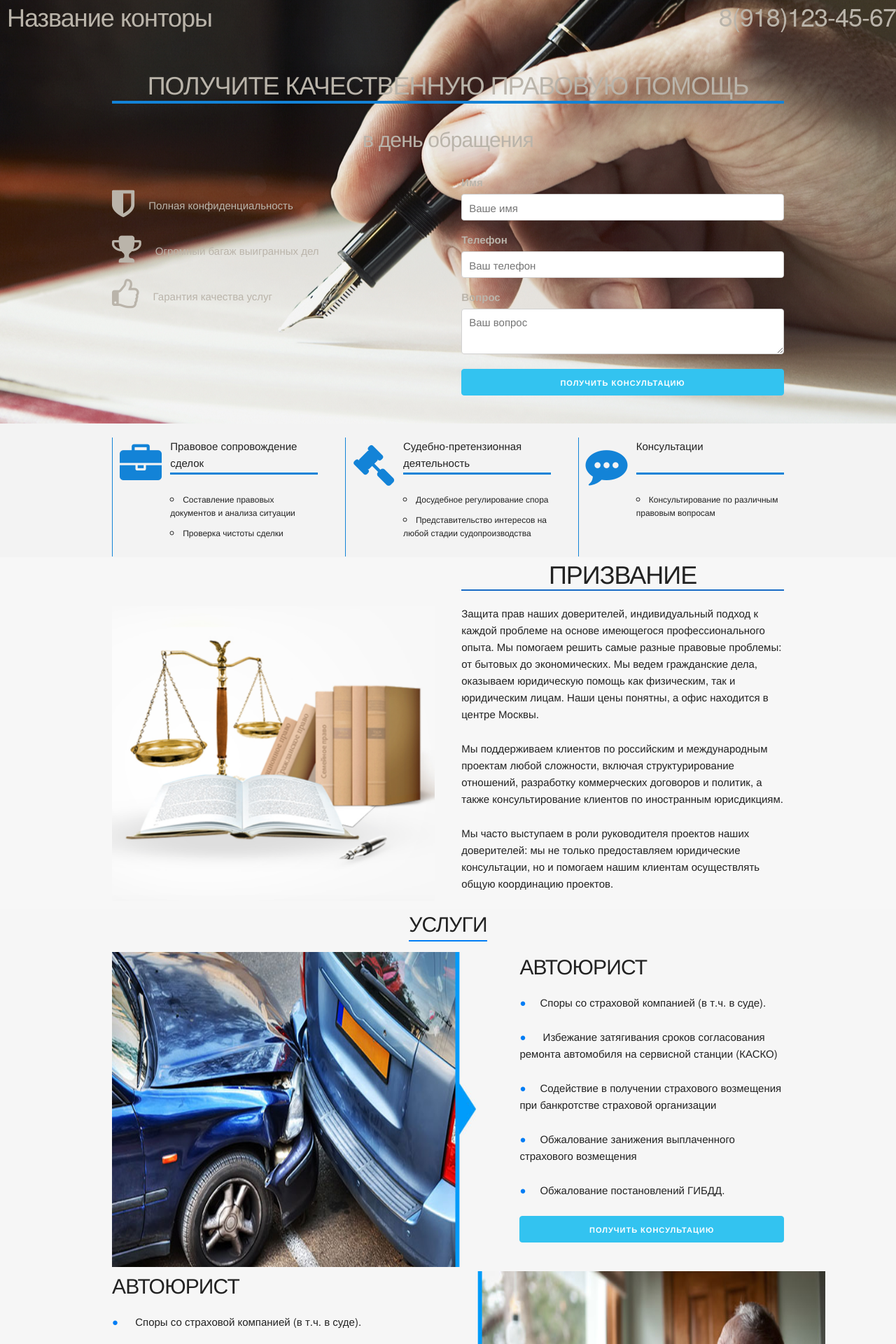
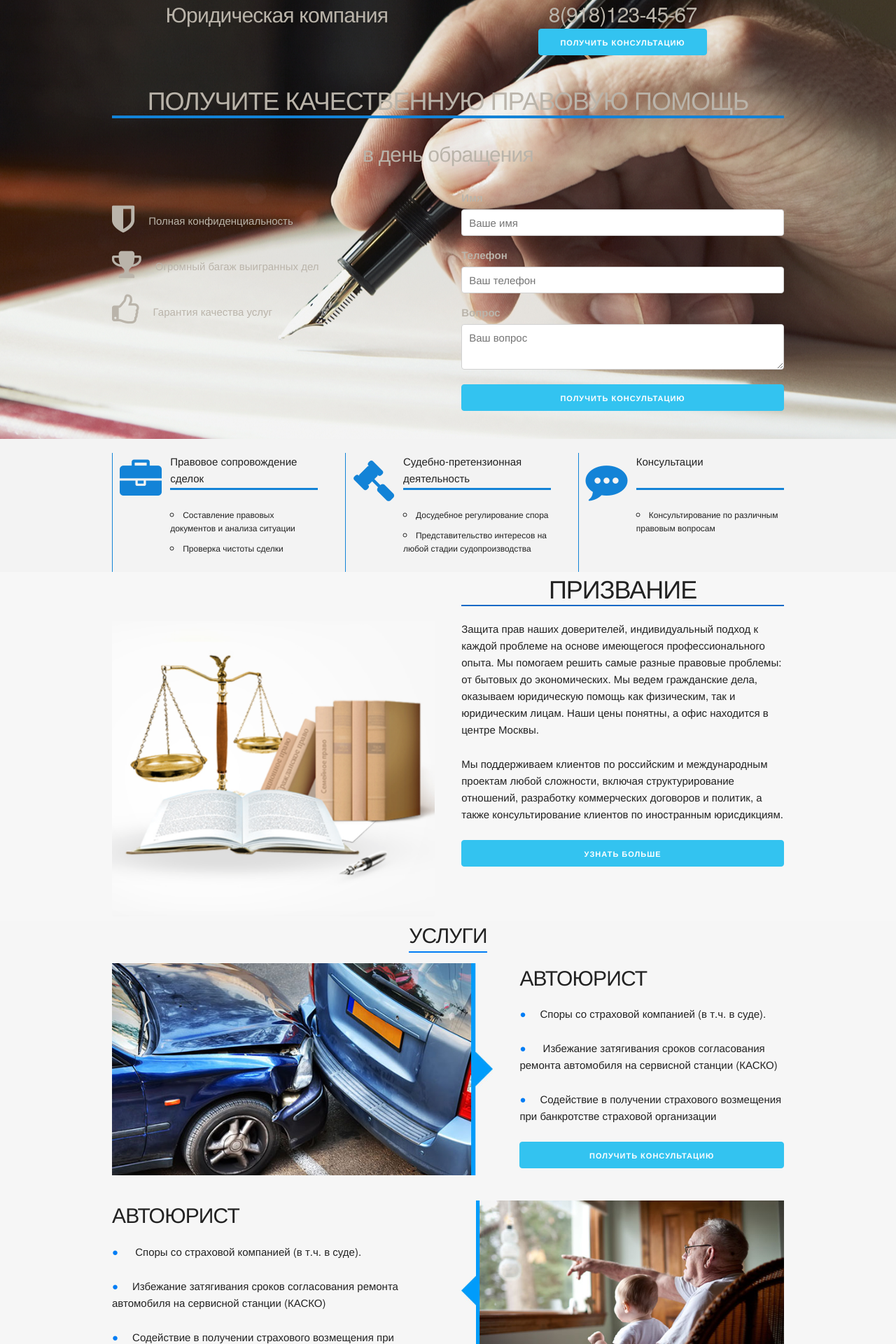
Before and after one commit to YellowAgency/lawers_landing, a Django app: page / in a window 1280 px wide. Shown: the top 1920 px of the page at 70% size. Run offline with Django 3.2, Linux system fonts and the light colour scheme.

Commit message:
fixed styles

```diff
--- a/static/css/fourth_screen.css
+++ b/static/css/fourth_screen.css
@@ -8,14 +8,14 @@
     border-bottom: 2px solid #007df5;
 }
 .services__img_div{
+    margin-bottom: 30px;
 }
 .services__describe_list__p_span{
     color: #007df5;
     margin-right: 20px;
 }
 .services__img_div__img{
-    width: 520px;
-    height: 450px;
+    width: 100%;
 }
 .services__CTA_button{
         border: none !important;
--- a/static/css/main.css
+++ b/static/css/main.css
@@ -3,16 +3,16 @@
     color: #bab4aa;
 }
 
-.header__name_left {
-    text-align: left;
-}
-
-.header__name_right {
-    text-align: right;
+.header_center {
+    text-align: center;
 }
 
 .header__name_padding {
     padding-left: 10px;
+}
+
+.header__number_margin {
+    margin-bottom: 0;
 }
 
 .header__hello {
--- a/static/css/screen3.css
+++ b/static/css/screen3.css
@@ -17,7 +17,11 @@
     padding-top: 70px;
 }
 
-footer{
+.vocation_padding {
+    padding-top: 10px;
+}
+
+.footer{
     font-size: 10px;
     color: white;
     background-color: #333333;
--- a/templates/base.html
+++ b/templates/base.html
@@ -16,18 +16,22 @@
 <body>
 {% block header %}
     <header class="header">
-
-        <div class="row">
-            <div class="six columns">
-                <h3 class="header__name_padding header__name_left ">
-                    Название конторы
-                </h3>
+        <div class="container">
+            <div class="row header_center">
+                <div class="six columns">
+                    <h4 class="header__name_padding">
+                        Юридическая компания
+                    </h4>
+                </div>
+                <div class="six columns">
+                    <h4 class="header__number_margin">
+                        8(918)123-45-67
+                    </h4>
+                    <button class="button-primary">
+                        Получить консультацию
+                    </button>
+                </div>
             </div>
-            <h3 class="six columns header__name_right">
-                8(918)123-45-67
-            </h3>
-        </div>
-        <div class="container">
             <div class="row">
                 <div class="twelve column">
                     <h3 class="header__hello main__hello_border">
@@ -76,7 +80,8 @@
                             <label for="phone_number">Телефон</label>
                             <input class="u-full-width" type="text" placeholder="Ваш телефон" id="phone_number">
                             <label for="question_input">Вопрос</label>
-                            <textarea class="u-full-width" name="question" id="question_input" placeholder="Ваш вопрос"></textarea>
+                            <textarea class="u-full-width" name="question" id="question_input"
+                                      placeholder="Ваш вопрос"></textarea>
                             <input class="u-full-width button-primary" type="submit" value="получить консультацию">
                         </div>
                     </form>
@@ -153,18 +158,20 @@
                         ПРИЗВАНИЕ
                     </h3>
 
-                    <p>Защита прав наших доверителей, индивидуальный подход к каждой проблеме на основе имеющегося
+                    <p>
+                        Защита прав наших доверителей, индивидуальный подход к каждой проблеме на основе имеющегося
                         профессионального опыта. Мы помогаем решить самые разные правовые проблемы: от бытовых до
                         экономических. Мы ведем гражданские дела, оказываем юридическую помощь как физическим, так и
-                        юридическим лицам. Наши цены понятны, а офис находится в центре Москвы.</p>
-
-                    <p>Мы поддерживаем клиентов по российским и международным проектам любой сложности, включая
+                        юридическим лицам. Наши цены понятны, а офис находится в центре Москвы.
+                    </p>
+                    <p>
+                        Мы поддерживаем клиентов по российским и международным проектам любой сложности, включая
                         структурирование отношений, разработку коммерческих договоров и политик, а также
-                        консультирование клиентов по иностранным юрисдикциям.</p>
-
-                    <p>Мы часто выступаем в роли руководителя проектов наших доверителей: мы не только предоставляем
-                        юридические консультации, но и помогаем нашим клиентам осуществлять общую координацию
-                        проектов.</p>
+                        консультирование клиентов по иностранным юрисдикциям.
+                    </p>
+                    <button class="button-primary u-full-width">
+                        Узнать больше
+                    </button>
                 </div>
             </div>
         </div>
@@ -201,15 +208,6 @@
                         <span class="services__describe_list__p_span">●</span>Содействие в получении страхового
                         возмещения при банкротстве страховой организации
                     </p>
-
-                    <p>
-                        <span class="services__describe_list__p_span">●</span>Обжалование занижения выплаченного
-                        страхового возмещения
-                    </p>
-
-                    <p>
-                        <span class="services__describe_list__p_span">●</span>Обжалование постановлений ГИБДД.
-                    </p>
                     <button class="button-primary u-full-width">
                         Получить консультацию
                     </button>
@@ -235,21 +233,12 @@
                         <span class="services__describe_list__p_span">●</span>Содействие в получении страхового
                         возмещения при банкротстве страховой организации
                     </p>
-
-                    <p>
-                        <span class="services__describe_list__p_span">●</span>Обжалование занижения выплаченного
-                        страхового возмещения
-                    </p>
-
-                    <p>
-                        <span class="services__describe_list__p_span">●</span>Обжалование постановлений ГИБДД.
-                    </p>
                     <button class="button-primary u-full-width">
                         Получить консультацию
                     </button>
                 </div>
                 <div class="six columns">
-                    <div class="six columns services__img_div">
+                    <div class="services__img_div">
                         <img class="services__img_div__img" src="{% static 'img/uslugs_ded.png' %}">
                     </div>
                 </div>
@@ -448,7 +437,7 @@
                 width="100%" height="450" frameborder="0" allowfullscreen></iframe>
     </div>
 </main>
-<footer>
+<footer class="footer">
     © ВСЕ ПРАВА ЗАЩИЩЕНЫ 2016 ГОД - Название организации
     <br>
     Политика конфиденциальности
```
Also changed, not shown: lawyer_project/settings.py (+10 -5 lines).
